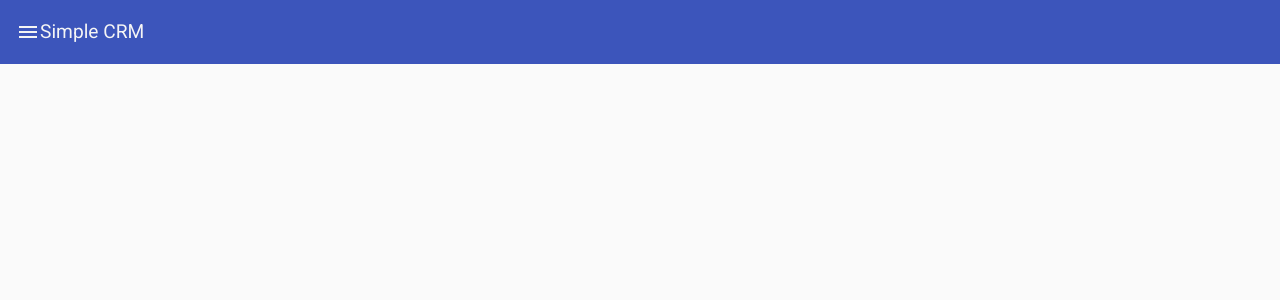
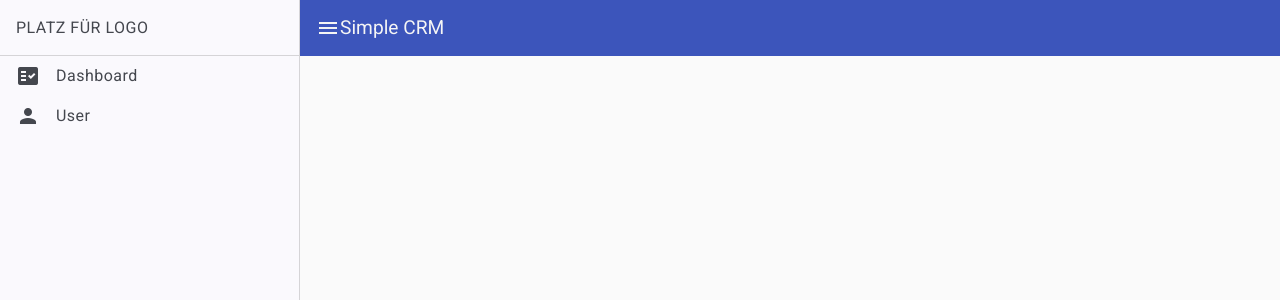
Before and after one commit to D4t3ck/Simple-crm, an Angular app: page / in a window 1280 px wide. Shown: the top 300 px of the page. Built offline with nearby package versions, Linux system fonts and the light colour scheme.

Commit message:
++ sidenav design;

```diff
--- a/src/app/app.component.html
+++ b/src/app/app.component.html
@@ -1,11 +1,14 @@
 <mat-drawer-container class="mat_drawer_container" autosize>
-  <mat-drawer #drawer class="example-sidenav" mode="side">
-    <p>Sidenav</p>
+  <mat-drawer #drawer class="sidenav" [opened]="true" mode="side">
+    <div class="logo_container">PLATZ FÜR LOGO</div>
+    <ul class="menu_items">
+      <li><mat-icon>fact_check</mat-icon>Dashboard</li>
+      <li><mat-icon>person</mat-icon>User</li>
+    </ul>
   </mat-drawer>
 
-  <div class="example-sidenav-content">
+  <div class="sidenav_content">
     <mat-toolbar class="mat_toolbar">
-
       <mat-icon class="mat_icon" (click)="drawer.toggle()">menu</mat-icon>
 
       <span>Simple CRM</span>
--- a/src/app/app.component.scss
+++ b/src/app/app.component.scss
@@ -5,7 +5,39 @@
   background-color: rgb(250, 250, 250);
 }
 
+.sidenav {
+  width: 300px;
+  border-radius: unset;
+  border-right: 1px solid rgba(0, 0, 0, 0.15);
+
+  .logo_container {
+    @include flexbox($jc: unset);
+    min-height: 56px;
+    padding-inline: 1rem;
+    border-bottom: 1px solid rgba(0, 0, 0, 0.15);
+  }
+
+  .menu_items {
+    li {
+      @include flexbox($jc: unset);
+      height: 2.5rem;
+      padding-inline: 1rem;
+
+      mat-icon{
+        margin-right: 1rem;
+      }
+
+      &:hover {
+        cursor: pointer;
+        background-color: rgba(0, 0, 0, 0.1);
+      }
+    }
+  }
+}
+
 .mat_toolbar {
+  min-height: 56px;
+  height: 56px;
   font-size: 1.2rem;
   color: $mainFontColor;
   background-color: $mainColor;
--- a/src/styles.scss
+++ b/src/styles.scss
@@ -37,7 +37,7 @@ $mainFontColor: #f5f5f5;
   margin: 0;
   padding: 0;
   box-sizing: border-box;
-  user-select: none;
+  /* user-select: none; */
 }
 
 html,
```
